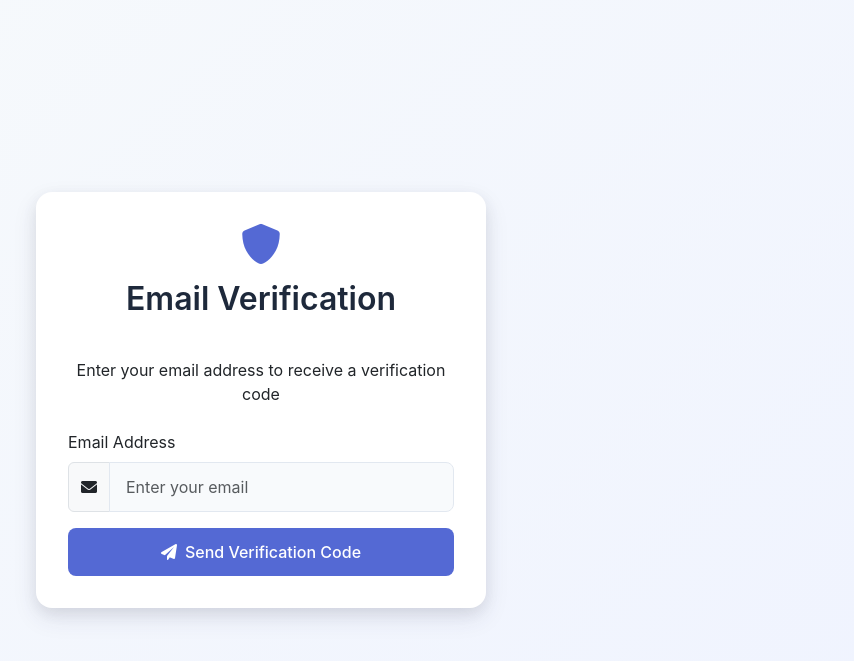
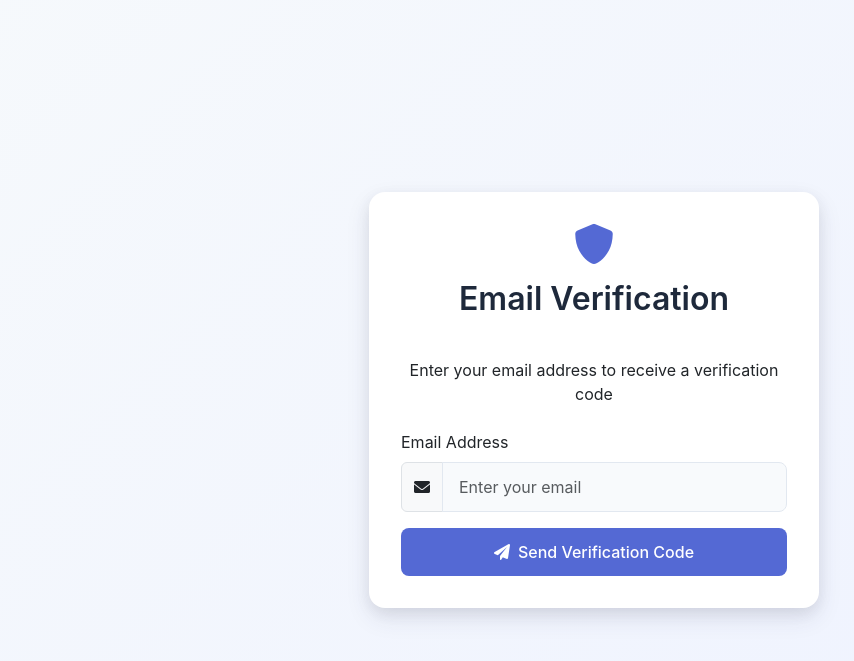
Before and after one commit to rinas21/otp-email-verification, a Flask app: page / in a window 1280 px wide. Shown: the top 661 px of the page, without its empty margins (46-900 px from the left). Run offline with Flask 3, Linux system fonts and the light colour scheme.

Commit message:
card centred

```diff
--- a/app/static/css/style.css
+++ b/app/static/css/style.css
@@ -21,6 +21,8 @@ body {
 }
 
 .card {
+    margin: 0 auto; /* This helps with horizontal centering */
+    position: relative; /* Ensures the card respects positioning */
     border-radius: 16px;
     border: none;
     box-shadow: 0 10px 25px rgba(50, 50, 93, 0.1), 0 5px 15px rgba(0, 0, 0, 0.07);
```
